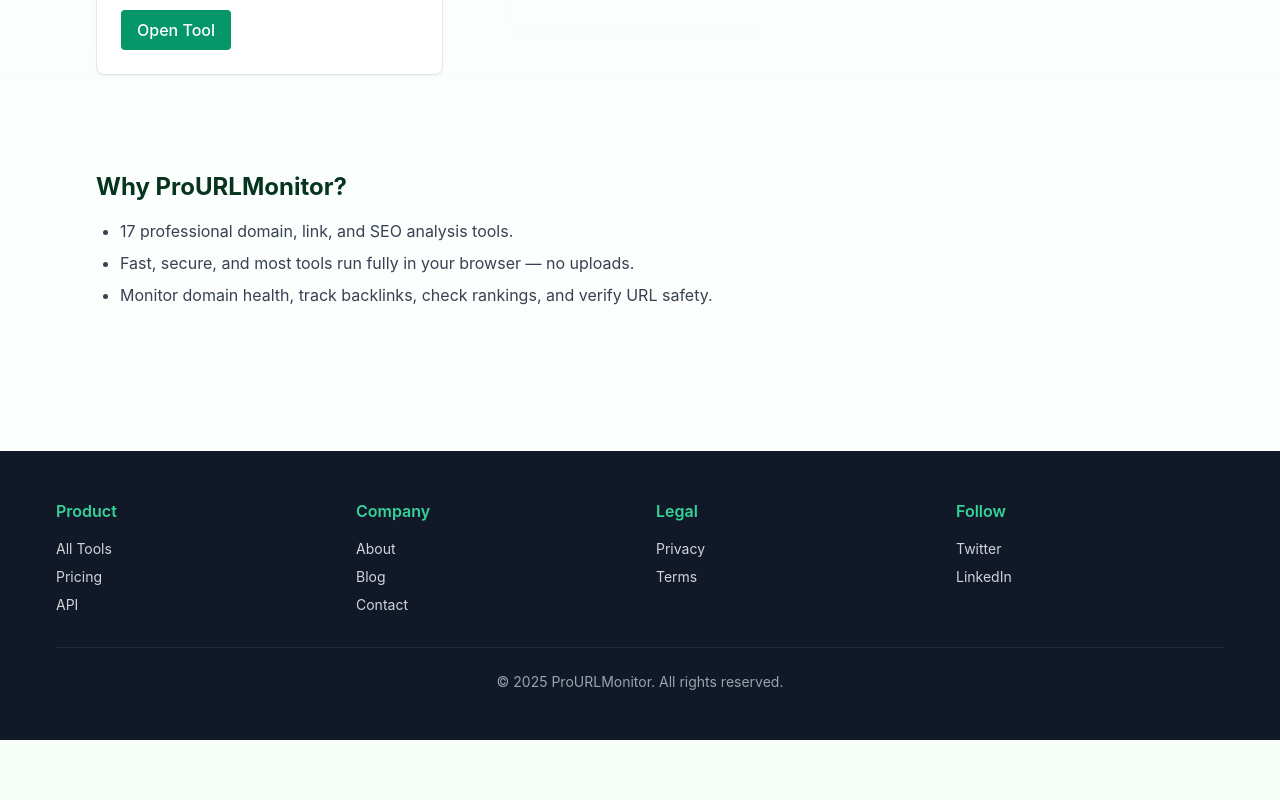
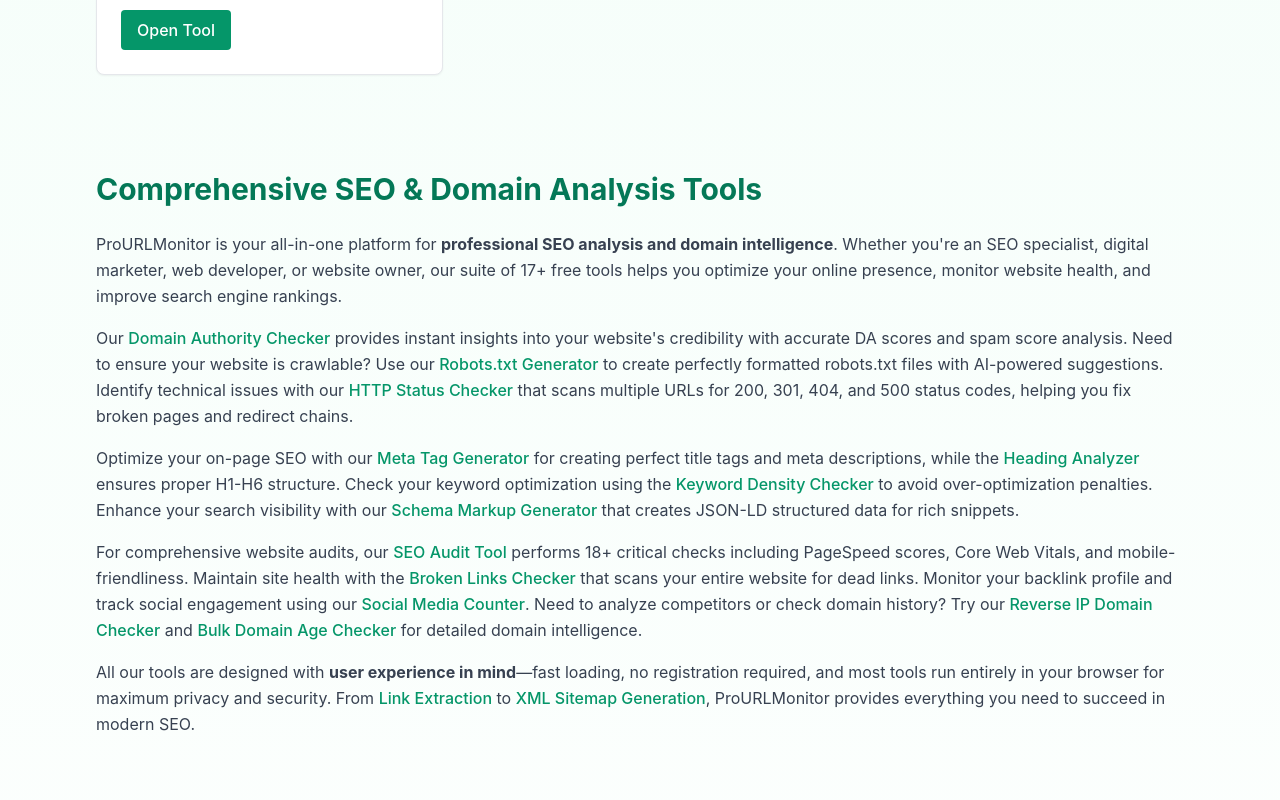
Before and after one commit to owaiskhaaan-sys/pro-url-monitor, a Next.js app: page / in a window 1280 px wide. Shown: the part 1640-2440 px from the top of the page. Before the commit the page ends 2380 px from the top, so only its background shows below. Built offline with nearby package versions, Linux system fonts and the light colour scheme.

Commit message:
feat: add meta title and description to home page with 300+ words SEO content section

```diff
--- a/pages/index.js
+++ b/pages/index.js
@@ -1,9 +1,14 @@
 import Link from 'next/link';
 import Layout from '../components/Layout';
+import Head from 'next/head';
 
 export default function Home() {
   return (
     <Layout>
+      <Head>
+        <title>ProURLMonitor - Free SEO Tools, Domain Authority Checker & URL Analysis</title>
+        <meta name="description" content="ProURLMonitor offers 17+ free SEO tools including Domain Authority Checker, Broken Links Checker, HTTP Status Checker, Meta Tag Generator, and more. Analyze domains, check backlinks, and optimize your website for better search rankings." />
+      </Head>
       <section className="max-w-6xl mx-auto px-4 sm:px-6 lg:px-8 py-12 sm:py-16 lg:py-20 text-center">
         <h1 className="text-3xl sm:text-4xl lg:text-5xl font-extrabold text-emerald-800 mb-4 leading-tight">Complete Domain & URL Intelligence Tools</h1>
         <p className="text-base sm:text-lg text-gray-600 mb-6 sm:mb-8 max-w-2xl mx-auto">ProURLMonitor provides a comprehensive suite of domain analysis, SEO auditing, and URL monitoring tools. Check domain authority, analyze backlinks, verify domain history, and monitor your web presence — all in one platform.</p>
@@ -79,6 +84,35 @@
         </div>
       </section>
 
+      {/* Tools Overview Content */}
+      <section className="max-w-6xl mx-auto px-4 sm:px-6 lg:px-8 py-8 sm:py-12">
+        <div className="prose prose-emerald max-w-none">
+          <h2 className="text-2xl sm:text-3xl font-bold text-emerald-700 mb-6">Comprehensive SEO & Domain Analysis Tools</h2>
+
+          <div className="text-gray-700 leading-relaxed space-y-4">
+            <p>
+              ProURLMonitor is your all-in-one platform for <strong>professional SEO analysis and domain intelligence</strong>. Whether you're an SEO specialist, digital marketer, web developer, or website owner, our suite of 17+ free tools helps you optimize your online presence, monitor website health, and improve search engine rankings.
+            </p>
+
+            <p>
+              Our <Link href="/tools/domain-authority-checker" className="text-emerald-600 hover:text-emerald-700 font-medium">Domain Authority Checker</Link> provides instant insights into your website's credibility with accurate DA scores and spam score analysis. Need to ensure your website is crawlable? Use our <Link href="/tools/robots-txt-generator" className="text-emerald-600 hover:text-emerald-700 font-medium">Robots.txt Generator</Link> to create perfectly formatted robots.txt files with AI-powered suggestions. Identify technical issues with our <Link href="/tools/http-status-checker" className="text-emerald-600 hover:text-emerald-700 font-medium">HTTP Status Checker</Link> that scans multiple URLs for 200, 301, 404, and 500 status codes, helping you fix broken pages and redirect chains.
+            </p>
+
+            <p>
+              Optimize your on-page SEO with our <Link href="/tools/meta-generator" className="text-emerald-600 hover:text-emerald-700 font-medium">Meta Tag Generator</Link> for creating perfect title tags and meta descriptions, while the <Link href="/tools/heading-analyzer" className="text-emerald-600 hover:text-emerald-700 font-medium">Heading Analyzer</Link> ensures proper H1-H6 structure. Check your keyword optimization using the <Link href="/tools/keyword-density-checker" className="text-emerald-600 hover:text-emerald-700 font-medium">Keyword Density Checker</Link> to avoid over-optimization penalties. Enhance your search visibility with our <Link href="/tools/schema-generator" className="text-emerald-600 hover:text-emerald-700 font-medium">Schema Markup Generator</Link> that creates JSON-LD structured data for rich snippets.
+            </p>
+
+            <p>
+              For comprehensive website audits, our <Link href="/tools/seo-audit" className="text-emerald-600 hover:text-emerald-700 font-medium">SEO Audit Tool</Link> performs 18+ critical checks including PageSpeed scores, Core Web Vitals, and mobile-friendliness. Maintain site health with the <Link href="/tools/broken-links-checker" className="text-emerald-600 hover:text-emerald-700 font-medium">Broken Links Checker</Link> that scans your entire website for dead links. Monitor your backlink profile and track social engagement using our <Link href="/tools/social-media-counter" className="text-emerald-600 hover:text-emerald-700 font-medium">Social Media Counter</Link>. Need to analyze competitors or check domain history? Try our <Link href="/tools/reverse-ip-domain-checker" className="text-emerald-600 hover:text-emerald-700 font-medium">Reverse IP Domain Checker</Link> and <Link href="/tools/bulk-domain-age-checker" className="text-emerald-600 hover:text-emerald-700 font-medium">Bulk Domain Age Checker</Link> for detailed domain intelligence.
+            </p>
+
+            <p>
+              All our tools are designed with <strong>user experience in mind</strong>—fast loading, no registration required, and most tools run entirely in your browser for maximum privacy and security. From <Link href="/tools/link-extractor" className="text-emerald-600 hover:text-emerald-700 font-medium">Link Extraction</Link> to <Link href="/tools/xml-html-sitemap-generator" className="text-emerald-600 hover:text-emerald-700 font-medium">XML Sitemap Generation</Link>, ProURLMonitor provides everything you need to succeed in modern SEO.
+            </p>
+          </div>
+        </div>
+      </section>
+
       <section className="max-w-6xl mx-auto px-4 sm:px-6 lg:px-8 py-8 sm:py-12">
         <h2 className="text-xl sm:text-2xl font-bold mb-3 sm:mb-4">Why ProURLMonitor?</h2>
         <ul className="list-disc pl-5 sm:pl-6 text-gray-700 space-y-2 text-sm sm:text-base">
```
